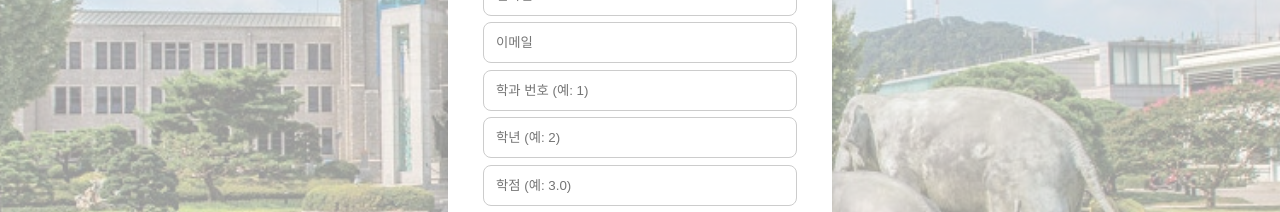
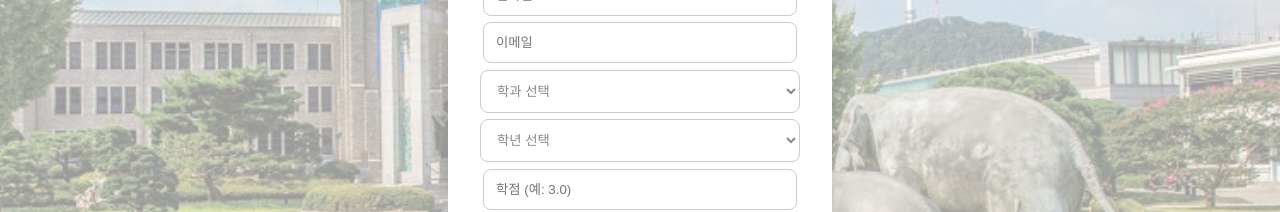
Before and after one commit to CSID-DGU/2025-2-OSSProj-Meta-01, a React app in the folder frontend/: page /signup in a window 1280 px wide. Shown: the part 388-600 px from the top of the page. Built offline with nearby package versions, Linux system fonts and the light colour scheme; the HTML template or start-up script is replaced by a standard one.

Commit message:
fix: signup step state 유지 및 드롭다운 state 전달 문제 수정 (#67)

```diff
--- a/frontend/src/pages/Signup.tsx
+++ b/frontend/src/pages/Signup.tsx
@@ -1,6 +1,72 @@
 import React, { useState } from "react";
 import { useNavigate, useLocation } from "react-router-dom";
 import logo from "../images/logo.png";
+
+export const majorOptions = [
+  { major_id: 1, major_name: "불교학과" },
+  { major_id: 2, major_name: "문화유산학과" },
+  { major_id: 3, major_name: "국어국문문예창작학부" },
+  { major_id: 4, major_name: "영어영문학부" },
+  { major_id: 5, major_name: "일본학과" },
+  { major_id: 6, major_name: "중어중문학과" },
+  { major_id: 7, major_name: "철학과" },
+  { major_id: 8, major_name: "사학과" },
+  { major_id: 9, major_name: "수학과" },
+  { major_id: 10, major_name: "화학과" },
+  { major_id: 11, major_name: "통계학과" },
+  { major_id: 12, major_name: "물리반도체과학부" },
+  { major_id: 13, major_name: "물리학과" },
+  { major_id: 14, major_name: "법학과" },
+  { major_id: 15, major_name: "정치외교학전공" },
+  { major_id: 16, major_name: "행정학전공" },
+  { major_id: 17, major_name: "북한학전공" },
+  { major_id: 18, major_name: "경제학과" },
+  { major_id: 19, major_name: "국제통상학과" },
+  { major_id: 20, major_name: "사회학전공" },
+  { major_id: 21, major_name: "미디어커뮤니케이션학전공" },
+  { major_id: 22, major_name: "식품산업관리학과" },
+  { major_id: 23, major_name: "광고홍보학과" },
+  { major_id: 24, major_name: "사회복지학과" },
+  { major_id: 25, major_name: "경찰행정학부" },
+  { major_id: 26, major_name: "경영학과" },
+  { major_id: 27, major_name: "회계학과" },
+  { major_id: 28, major_name: "경영정보학과" },
+  { major_id: 29, major_name: "바이오환경과학과" },
+  { major_id: 30, major_name: "생명과학과" },
+  { major_id: 31, major_name: "식품생명공학과" },
+  { major_id: 32, major_name: "의생명공학과" },
+  { major_id: 33, major_name: "전자전기공학부" },
+  { major_id: 34, major_name: "정보통신공학과" },
+  { major_id: 35, major_name: "건설환경공학과" },
+  { major_id: 36, major_name: "화공생물공학과" },
+  { major_id: 37, major_name: "기계로봇에너지공학과" },
+  { major_id: 38, major_name: "건축공학부" },
+  { major_id: 39, major_name: "산업시스템공학과" },
+  { major_id: 40, major_name: "에너지신소재공학과" },
+  { major_id: 41, major_name: "컴퓨터AI학부" },
+  { major_id: 42, major_name: "시스템반도체학부" },
+  { major_id: 43, major_name: "의료인공지능공학과" },
+  { major_id: 44, major_name: "지능형네트워크융합학과" },
+  { major_id: 45, major_name: "지능IoT학과" },
+  { major_id: 46, major_name: "교육학과" },
+  { major_id: 47, major_name: "국어교육과" },
+  { major_id: 48, major_name: "역사교육과" },
+  { major_id: 49, major_name: "지리교육과" },
+  { major_id: 50, major_name: "수학교육과" },
+  { major_id: 51, major_name: "가정교육과" },
+  { major_id: 52, major_name: "체육교육과" },
+  { major_id: 53, major_name: "미술학부" },
+  { major_id: 54, major_name: "연극학부" },
+  { major_id: 55, major_name: "영화영상학과" },
+  { major_id: 56, major_name: "스포츠문화학과" },
+  { major_id: 57, major_name: "한국음악과" },
+  { major_id: 58, major_name: "약학과" },
+  { major_id: 59, major_name: "융합보안학과" },
+  { major_id: 60, major_name: "사회복지상담학과" },
+  { major_id: 61, major_name: "글로벌무역학과" },
+  { major_id: 62, major_name: "다르마칼리지" },
+  { major_id: 63, major_name: "열린전공학부" },
+];
 
 const Signup: React.FC = () => {
   const navigate = useNavigate();
@@ -29,9 +95,9 @@ const Signup: React.FC = () => {
       newErrors.phone = "전화번호는 숫자 10~11자리여야 합니다.";
     if (!email.includes("@"))
       newErrors.email = "올바른 이메일 형식이 아닙니다.";
-    if (!major.trim() || isNaN(Number(major)))
-      newErrors.major = "학과 번호는 숫자로 입력해주세요.";
-    if (!year.trim()) newErrors.year = "학년을 입력해주세요.";
+
+    if (!major.trim()) newErrors.major = "학과를 선택해주세요.";
+    if (!year.trim()) newErrors.year = "학년을 선택해주세요.";
 
     if (!gpa.trim()) newErrors.gpa = "학점을 입력해주세요.";
     else if (isNaN(Number(gpa)))
@@ -45,6 +111,11 @@ const Signup: React.FC = () => {
     setErrors(newErrors);
     return Object.keys(newErrors).length === 0;
   };
+
+  const inputWithError = (field: string) => ({
+    ...inputStyle,
+    border: errors[field] ? "1px solid red" : "1px solid #ccc",
+  });
 
   const handleNext = () => {
     if (!validateFields()) return;
@@ -67,11 +138,6 @@ const Signup: React.FC = () => {
     navigate("/signup-step2", { state: signupData });
   };
 
-  const inputWithError = (field: string) => ({
-    ...inputStyle,
-    border: errors[field] ? "1px solid red" : "1px solid #ccc",
-  });
-
   return (
     <div style={containerStyle}>
       <div style={overlayStyle} />
@@ -89,7 +155,10 @@ const Signup: React.FC = () => {
             placeholder="ID"
             style={inputWithError("id")}
             value={id}
-            onChange={(e) => setId(e.target.value)}
+            onChange={(e) => {
+              setId(e.target.value);
+              setErrors((prev) => ({ ...prev, id: "" }));
+            }}
           />
           {errors.id && <p style={errorText}>{errors.id}</p>}
 
@@ -98,7 +167,10 @@ const Signup: React.FC = () => {
             placeholder="비밀번호"
             style={inputWithError("password")}
             value={password}
-            onChange={(e) => setPassword(e.target.value)}
+            onChange={(e) => {
+              setPassword(e.target.value);
+              setErrors((prev) => ({ ...prev, password: "" }));
+            }}
           />
           {errors.password && <p style={errorText}>{errors.password}</p>}
 
@@ -107,7 +179,10 @@ const Signup: React.FC = () => {
             placeholder="이름"
             style={inputWithError("userName")}
             value={userName}
-            onChange={(e) => setUserName(e.target.value)}
+            onChange={(e) => {
+              setUserName(e.target.value);
+              setErrors((prev) => ({ ...prev, userName: "" }));
+            }}
           />
           {errors.userName && <p style={errorText}>{errors.userName}</p>}
 
@@ -116,7 +191,10 @@ const Signup: React.FC = () => {
             placeholder="전화번호"
             style={inputWithError("phone")}
             value={phone}
-            onChange={(e) => setPhone(e.target.value)}
+            onChange={(e) => {
+              setPhone(e.target.value);
+              setErrors((prev) => ({ ...prev, phone: "" }));
+            }}
           />
           {errors.phone && <p style={errorText}>{errors.phone}</p>}
 
@@ -125,26 +203,60 @@ const Signup: React.FC = () => {
             placeholder="이메일"
             style={inputWithError("email")}
             value={email}
-            onChange={(e) => setEmail(e.target.value)}
+            onChange={(e) => {
+              setEmail(e.target.value);
+              setErrors((prev) => ({ ...prev, email: "" }));
+            }}
           />
           {errors.email && <p style={errorText}>{errors.email}</p>}
 
-          <input
-            type="text"
-            placeholder="학과 번호 (예: 1)"
-            style={inputWithError("major")}
+          <select
             value={major}
-            onChange={(e) => setMajor(e.target.value)}
-          />
+            onChange={(e) => {
+              setMajor(e.target.value);
+              setErrors((prev) => ({ ...prev, major: "" }));
+            }}
+            style={{
+              ...inputWithError("major"),
+              width: "100%",
+              borderRadius: "8px",
+              padding: "12px",
+              marginBottom: "0.4rem",
+              color: major ? "#333" : "#888",
+            }}
+          >
+            <option value="">학과 선택</option>
+            {majorOptions.map((m) => (
+              <option key={m.major_id} value={m.major_id}>
+                {m.major_name}
+              </option>
+            ))}
+          </select>
           {errors.major && <p style={errorText}>{errors.major}</p>}
 
-          <input
-            type="text"
-            placeholder="학년 (예: 2)"
-            style={inputWithError("year")}
+          <select
             value={year}
-            onChange={(e) => setYear(e.target.value)}
-          />
+            onChange={(e) => {
+              setYear(e.target.value);
+              setErrors((prev) => ({ ...prev, year: "" }));
+            }}
+            style={{
+              ...inputWithError("year"),
+              width: "100%",
+              borderRadius: "8px",
+              padding: "12px",
+              marginBottom: "0.4rem",
+              color: major ? "#333" : "#888",
+            }}
+          >
+            <option value="">학년 선택</option>
+            <option value="1">1학년</option>
+            <option value="2">2학년</option>
+            <option value="3">3학년</option>
+            <option value="4">4학년</option>
+            <option value="5">5학년</option>
+            <option value="6">6학년</option>
+          </select>
           {errors.year && <p style={errorText}>{errors.year}</p>}
 
           <input
@@ -152,7 +264,10 @@ const Signup: React.FC = () => {
             placeholder="학점 (예: 3.0)"
             style={inputWithError("gpa")}
             value={gpa}
-            onChange={(e) => setGpa(e.target.value)}
+            onChange={(e) => {
+              setGpa(e.target.value);
+              setErrors((prev) => ({ ...prev, gpa: "" }));
+            }}
           />
           {errors.gpa && <p style={errorText}>{errors.gpa}</p>}
 
--- a/frontend/src/pages/SignupStep2.tsx
+++ b/frontend/src/pages/SignupStep2.tsx
@@ -5,6 +5,8 @@ import logo from "../images/logo.png";
 const SignupStep2: React.FC = () => {
   const navigate = useNavigate();
   const { state } = useLocation();
+
+  console.log("STEP2 state:", state);
 
   const [agree, setAgree] = useState(false);
   const [channel, setChannel] = useState("");
@@ -42,7 +44,6 @@ const SignupStep2: React.FC = () => {
       gpa: state.gpa,
       income_level: state.income_level,
       receive_notifications: agree,
-
       notification_channel: channel,
       university: university,
     };
@@ -86,6 +87,7 @@ const SignupStep2: React.FC = () => {
           }}
         />
         <h2 style={{ marginBottom: "1.5rem", color: "#333" }}>회원가입</h2>
+
         <div style={{ marginBottom: "1.5rem", textAlign: "left" }}>
           <label style={{ fontSize: "0.9rem", color: "#333" }}>
             <input
@@ -103,8 +105,14 @@ const SignupStep2: React.FC = () => {
         </label>
         <select
           value={channel}
-          onChange={(e) => setChannel(e.target.value)}
-          style={selectWithError("channel")}
+          onChange={(e) => {
+            setChannel(e.target.value);
+            setErrors((prev) => ({ ...prev, channel: "" }));
+          }}
+          style={{
+            ...selectWithError("channel"),
+            color: channel ? "#333" : "#888",
+          }}
         >
           <option value="">채널을 선택하세요</option>
           <option value="sms">문자</option>
@@ -116,8 +124,14 @@ const SignupStep2: React.FC = () => {
         </label>
         <select
           value={university}
-          onChange={(e) => setUniversity(e.target.value)}
-          style={selectWithError("university")}
+          onChange={(e) => {
+            setUniversity(e.target.value);
+            setErrors((prev) => ({ ...prev, university: "" }));
+          }}
+          style={{
+            ...selectWithError("university"),
+            color: university ? "#333" : "#888",
+          }}
         >
           <option value="">학교를 선택하세요</option>
           <option value="dongguk">동국대학교</option>
@@ -133,7 +147,16 @@ const SignupStep2: React.FC = () => {
 
           <button
             style={backButtonStyle}
-            onClick={() => navigate("/signup", { state: state })}
+            onClick={() =>
+              navigate("/signup", {
+                state: {
+                  ...state,
+                  agree: agree,
+                  channel: channel,
+                  university: university,
+                },
+              })
+            }
           >
             이전 단계
           </button>
@@ -215,7 +238,7 @@ const selectStyle: React.CSSProperties = {
   border: "1px solid #ccc",
   backgroundColor: "#fff",
   outline: "none",
-  color: "#333",
+  color: "#888",
 };
 
 const errorText: React.CSSProperties = {
```
